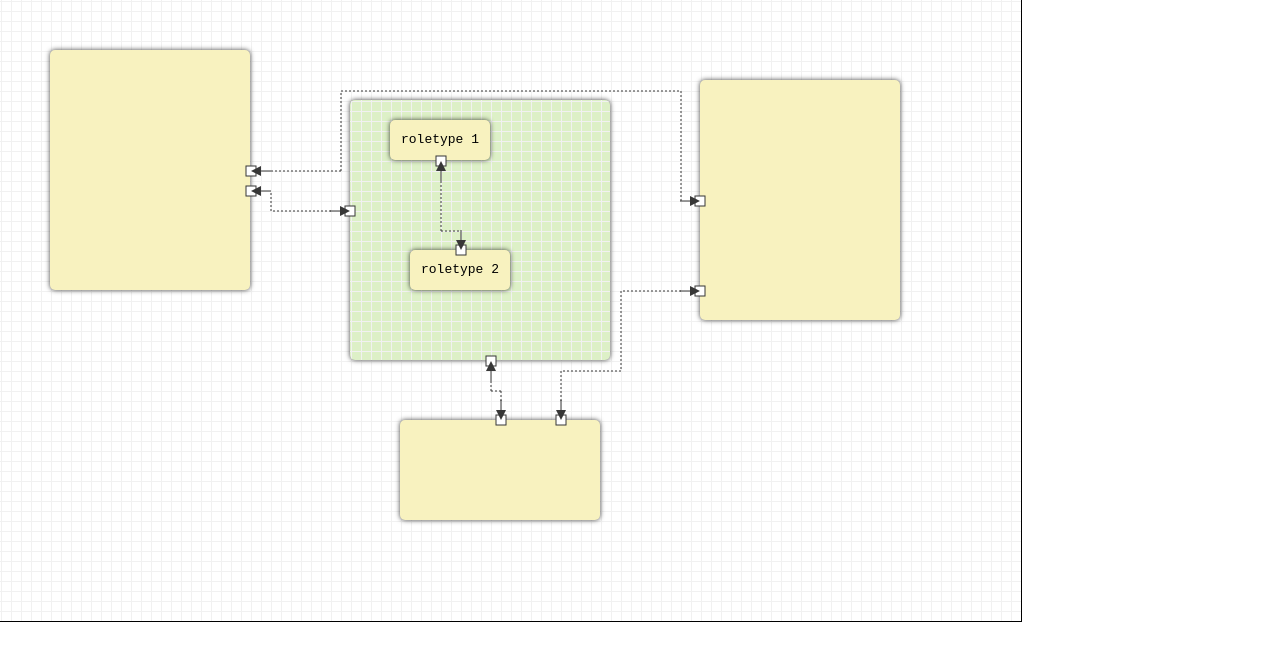
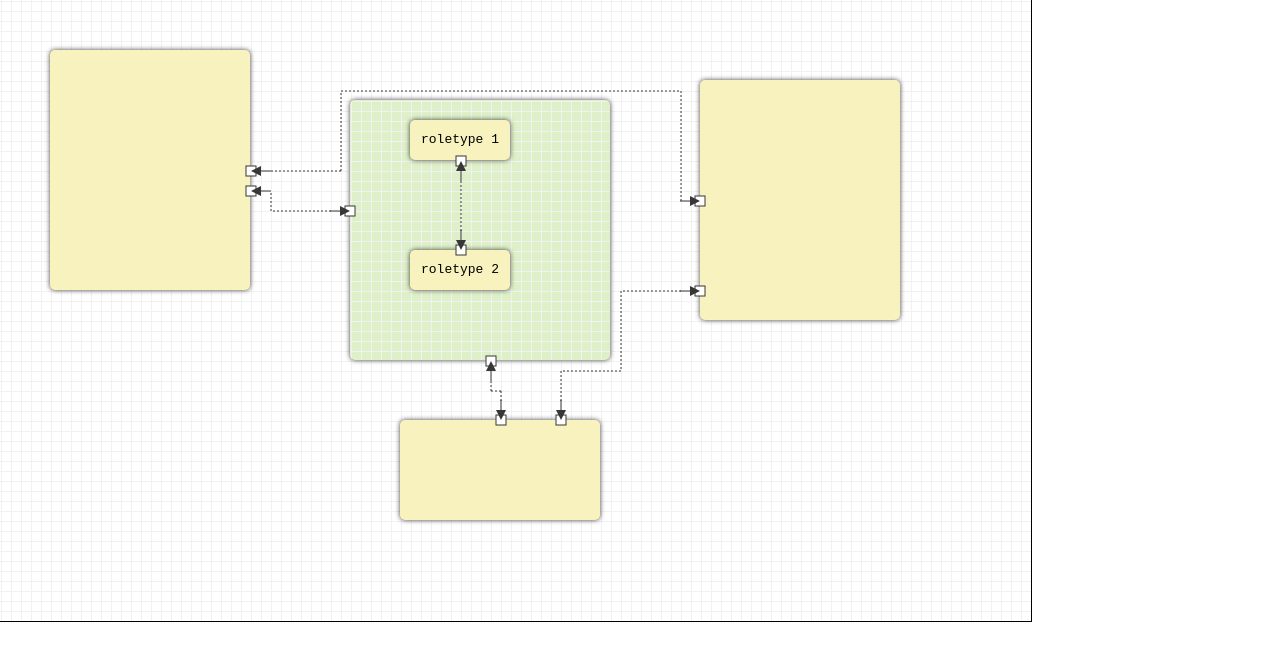
Before and after one commit to SebLeich/connLib, a plain HTML site: page index.html in a window 1280 px wide. Drawn offline with Linux system fonts and the light colour scheme.

Commit message:
removed bug: element centeres with same x cause division by zero

```diff
--- a/connlib.js
+++ b/connlib.js
@@ -451,9 +451,11 @@ class connlibConnection extends connlibAbstractRenderable {
         if (this.isRendered()) this.clear();
         var direction;
         var dir;
-        this.endpoints[0].calculateCGridE();
-        this.endpoints[1].calculateCGridE();
-        switch (this.endpoints[0].direction) {
+        let e1 = this.endpoints[0];
+        let e2 = this.endpoints[1];
+        e1.calculateCGridE();
+        e2.calculateCGridE();
+        switch (e1.direction) {
             case connlibEdgeDirection.TOP:
                 direction = connlibDir.T;
                 dir = connlibLine.lineType.VERTICAL;
@@ -471,7 +473,14 @@ class connlibConnection extends connlibAbstractRenderable {
                 dir = connlibLine.lineType.HORIZONTAL;
                 break;
         }
-        this.pathPoints = connlibExt.IDAStar(this.connlibInstance, this.endpoints[0], this.endpoints[1], direction);
+        this.pathPoints = connlibExt.IDAStar(this.connlibInstance, e1, e2, direction);
+        /*
+        if(e1.connGridE.c == e2.connGridE.c) {
+            this.pathPoints = [e1.connGridE, e2.connGridE];
+        } else {
+
+        }
+        */
         for (var i = 1; i < this.pathPoints.length; i++) {
             let s = this.pathPoints[i - 1];
             let t = this.pathPoints[i];
@@ -1355,9 +1364,38 @@ class connlibExt {
 
         let mEl1 = this.calcMiddle(element1);
         let mEl2 = this.calcMiddle(element2);
+        if(mEl1.left == mEl2.left){
+            var t1;
+            var t2;
+            var d1;
+            var d2;
+            if(mEl1.top < mEl2.top){
+                t1 = element1.offsetTop + element1.offsetHeight;
+                t2 = element2.offsetTop;
+                d1 = connlibEdgeDirection.BOTTOM;
+                d2 = connlibEdgeDirection.TOP;
+            } else {
+                t1 = element1.offsetTop;
+                t2 = element2.offsetTop + element2.offsetHeight;
+                d1 = connlibEdgeDirection.TOP;
+                d2 = connlibEdgeDirection.BOTTOM;
+            }
+            return [new connlibEndpoint(connlibInstance, element1, null, {
+                "parallely": false,
+                "identical": false,
+                "left": mEl1.left,
+                "top": t1,
+                "direction": d1
+            }), new connlibEndpoint(connlibInstance, element2, null, {
+                "parallely": false,
+                "identical": false,
+                "left": mEl2.left,
+                "top": t2,
+                "direction": d2
+            })];
+        }
         var element1Endpoint = null;
         var element2Endpoint = null;
-
         let fun = this.calcFunForTwoPoints(mEl1, mEl2);
 
         var p1 = {
--- a/index.html
+++ b/index.html
@@ -81,7 +81,7 @@
 
     .element.el5 {
         top: 20px;
-        left: 40px;
+        left: 60px;
         height: 40px;
         width: 100px;
         text-align: center;
```
